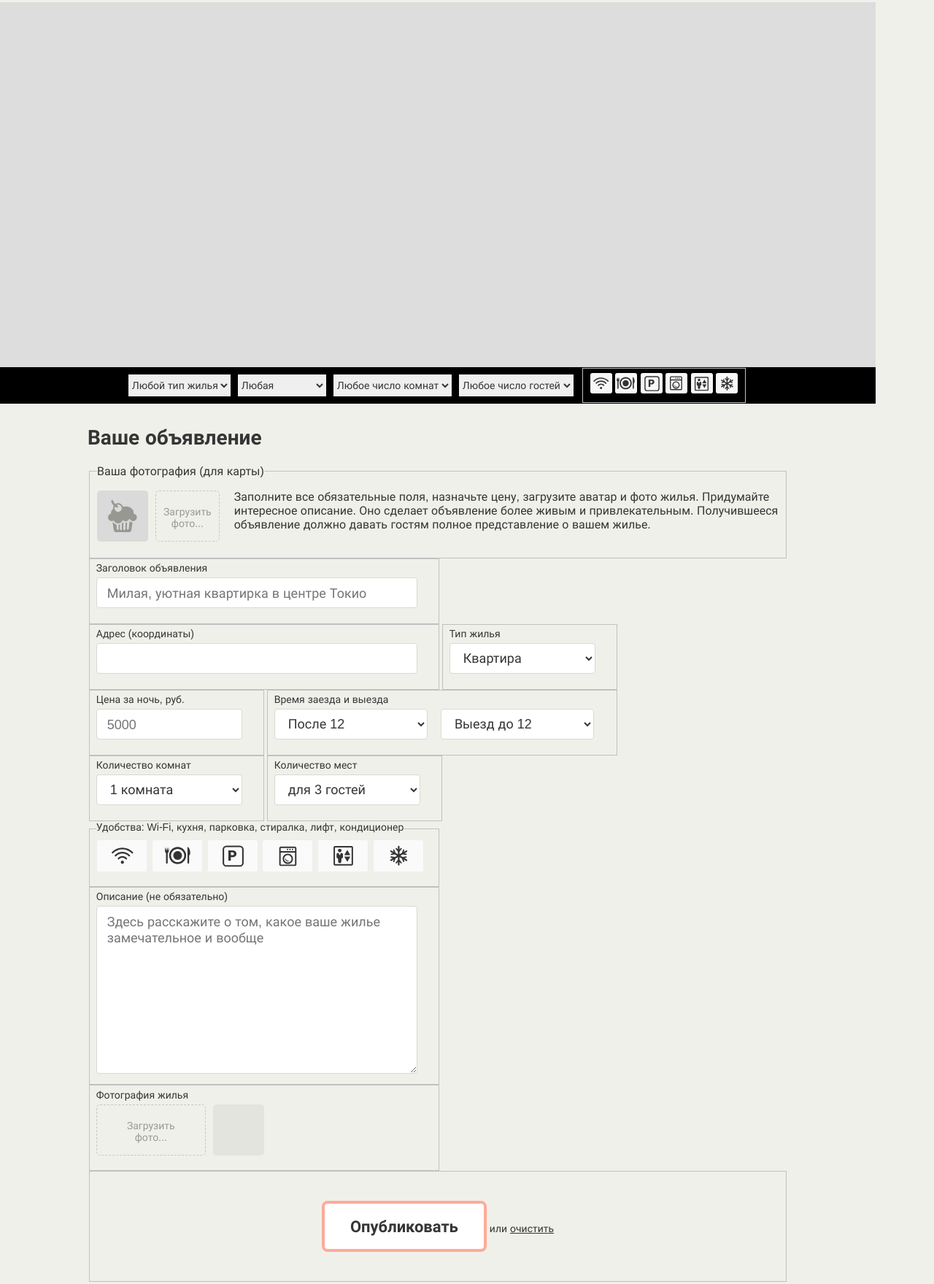
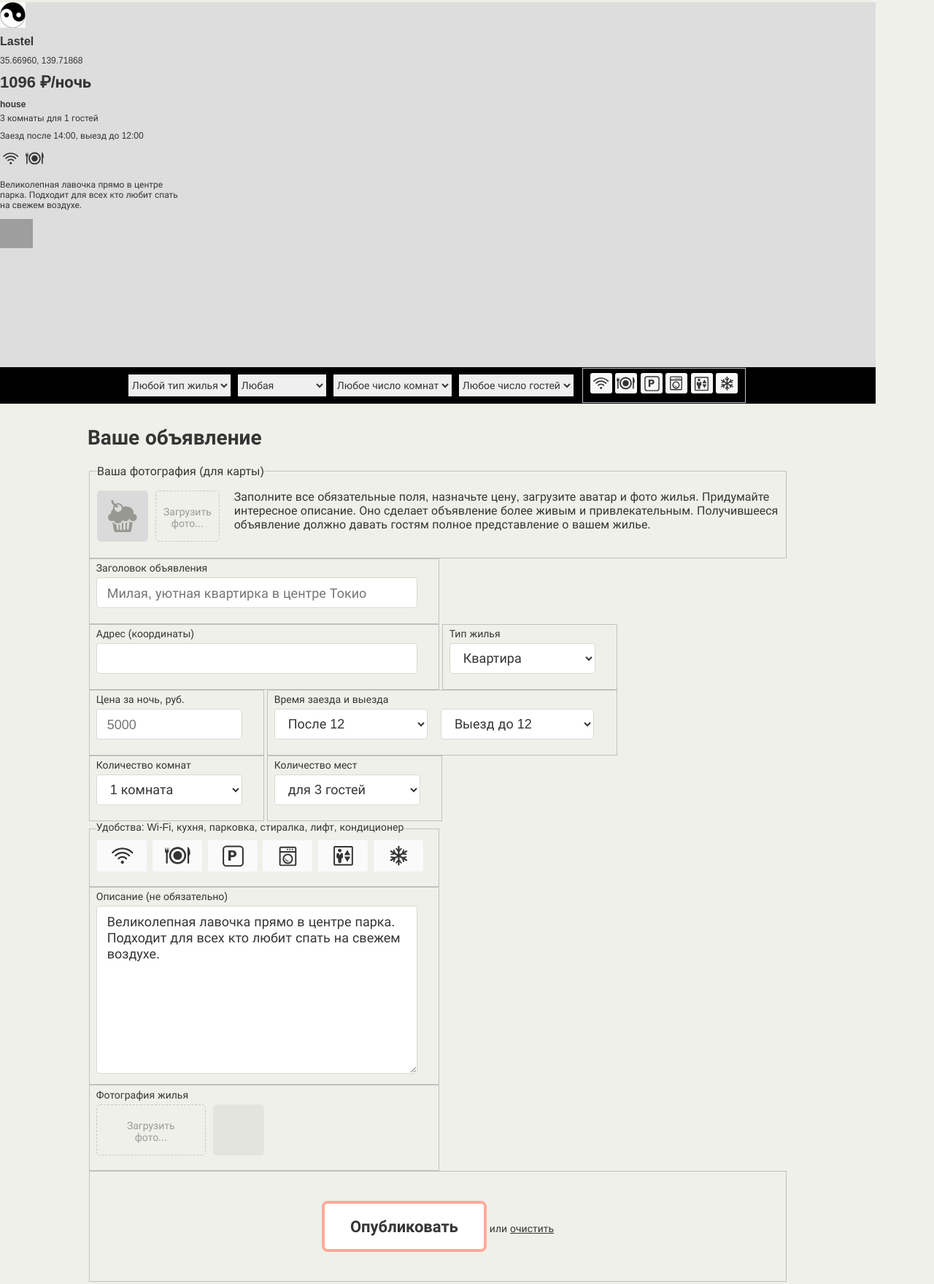
Before and after one commit to Grey201/1551555-keksobooking-24, a website with bundled scripts: page index.html in a window 1280 px wide. Shown: the part 92-1851 px from the top of the page at 73% size. Built offline with nearby package versions, Linux system fonts and the light colour scheme; grey boxes are pictures that could not be loaded.

Commit message:
выполнил задание 7.10 ч1

```diff
--- a/index.html
+++ b/index.html
@@ -105,7 +105,7 @@
         </fieldset>
         <fieldset class="ad-form__element">
           <label class="ad-form__label" for="price">Цена за ночь, руб.</label>
-          <input id="price" name="price" type="number" placeholder="5000">
+          <input id="price" name="price" type="text" placeholder="5000">
         </fieldset>
         <fieldset class="ad-form__element ad-form__element--time">
           <label class="ad-form__label" for="timein">Время заезда и выезда</label>
@@ -123,7 +123,7 @@
         <fieldset class="ad-form__element">
           <label class="ad-form__label" for="room_number">Количество комнат</label>
           <select id="room_number" name="rooms">
-            <option value="1" selected>1 комната</option>
+            <option value="1">1 комната</option>
             <option value="2">2 комнаты</option>
             <option value="3">3 комнаты</option>
             <option value="100">100 комнат</option>
--- /dev/null
+++ b/js/card.js
@@ -0,0 +1,54 @@
+import {createAds} from './data.js';
+
+const mapAd = document.querySelector('#map-canvas');
+const descriptionAd = document.querySelector('#description');
+const cardTemplate = document
+  .querySelector('#card')
+  .content.querySelector('.popup');
+const similarAds = createAds();
+
+similarAds.forEach((ad) => {
+  const adElement = cardTemplate.cloneNode(true);
+  adElement.querySelector('.popup__title').textContent = ad.offer.title;
+  adElement.querySelector('.popup__text--address').textContent =
+    ad.offer.address;
+  adElement.querySelector(
+    '.popup__text--price',
+  ).textContent = `${ad.offer.price} ₽/ночь`;
+  descriptionAd.value = adElement.querySelector(
+    '.popup__description',
+  ).textContent = ad.offer.description;
+  adElement.querySelector('.popup__type').textContent = ad.offer.type;
+  adElement.querySelector(
+    '.popup__text--capacity',
+  ).textContent = `${ad.offer.rooms} комнаты для ${ad.offer.guests} гостей`;
+  adElement.querySelector(
+    '.popup__text--time',
+  ).textContent = `Заезд после ${ad.offer.checkin}, выезд до ${ad.offer.checkout}`;
+  const featureContainer = adElement.querySelector('.popup__features');
+  const featureList = featureContainer.querySelectorAll('.popup__feature');
+  const features = ad.offer.features;
+  const photos = ad.offer.photos;
+  const collectImg = adElement.querySelector('.popup__photos');
+  const img = collectImg.querySelector('img');
+
+  const modifiers = features.map((feature) => `popup__feature--${  feature}`);
+
+  featureList.forEach((featureListItems) => {
+    const modifier = featureListItems.classList[1];
+
+    if (!modifiers.includes(modifier)) {
+      featureListItems.remove();
+    }
+  });
+
+  photos.forEach((photo) => {
+    const imgBlock = img.cloneNode(true);
+    imgBlock.src = photo;
+    collectImg.appendChild(imgBlock);
+  });
+
+  collectImg.removeChild(img);
+  adElement.querySelector('.popup__avatar').src = ad.author.avatar;
+  mapAd.appendChild(adElement);
+});
--- a/js/directory.js
+++ b/js/data.js
@@ -1,6 +1,8 @@
+import {getRandomIntenger, getRandomArray, getRandomPositiveFloat} from './utils.js';
+
 const TITLE = [
   'У оленя',
-  'В госях у Красной Шапочки',
+  'В гостях у Красной Шапочки',
   'Дом трех поросят',
   'E-flat',
   'Васюкинские зори',
@@ -50,6 +52,44 @@ const LOCATIONLATPRECISION = 5;
 const LOCATIONLNGMIN = 139.7;
 const LOCATIONLNGMAX = 139.8;
 const LOCATIONLNGPRECISION = 5;
-const AD_COUNT = 10;
+const AD_COUNT = 1;
 
-export { TITLE, TYPE, CHECKIN, CHECKOUT, FEATURES, DESCRIPTION, PHOTOS, MINPRICE, MAXPRICE, MINNUMBEROFROOMS, MAXNUMBEROFROOMS, MINNUMBEROFGUESTS, MAXNUMBEROFGUESTS, LOCATIONLATMIN, LOCATIONLATMAX, LOCATIONLATPRECISION, LOCATIONLNGMIN, LOCATIONLNGMAX, LOCATIONLNGPRECISION, AD_COUNT};
+const getRandomArrayElement = (elements) =>
+  elements[getRandomIntenger(0, elements.length - 1)];
+
+const createAd = () => {
+  const lat = getRandomPositiveFloat(
+    LOCATIONLATMIN,
+    LOCATIONLATMAX,
+    LOCATIONLATPRECISION,
+  );
+  const lng = getRandomPositiveFloat(
+    LOCATIONLNGMIN,
+    LOCATIONLNGMAX,
+    LOCATIONLNGPRECISION);
+
+  return {
+    author: {
+      avatar: `img/avatars/user0${getRandomIntenger(1, 10)}.png`,
+    },
+    offer: {
+      title: getRandomArrayElement(TITLE),
+      address: `${(lat)}, ${(lng)}`,
+      price: getRandomIntenger(MINPRICE, MAXPRICE),
+      type: getRandomArrayElement(TYPE),
+      rooms: getRandomIntenger(MINNUMBEROFROOMS, MAXNUMBEROFROOMS),
+      guests: getRandomIntenger(MINNUMBEROFGUESTS, MAXNUMBEROFGUESTS),
+      checkin: getRandomArrayElement(CHECKIN),
+      checkout: getRandomArrayElement(CHECKOUT),
+      features: getRandomArray(FEATURES),
+      description: getRandomArrayElement(DESCRIPTION),
+      photos: getRandomArray(PHOTOS),
+    },
+    location: {
+      lat,
+      lng,
+    },
+  };
+};
+const createAds =()=> Array.from({ length: AD_COUNT }, createAd);
+export {createAds};
--- a/js/main.js
+++ b/js/main.js
@@ -1,44 +1,2 @@
-import {getRandomIntenger, getRandomArray, getRandomPositiveFloat} from './utils.js';
-
-import { TITLE, TYPE, CHECKIN, CHECKOUT, FEATURES, DESCRIPTION, PHOTOS, MINPRICE, MAXPRICE, MINNUMBEROFROOMS, MAXNUMBEROFROOMS, MINNUMBEROFGUESTS, MAXNUMBEROFGUESTS, LOCATIONLATMIN, LOCATIONLATMAX, LOCATIONLATPRECISION, LOCATIONLNGMIN, LOCATIONLNGMAX, LOCATIONLNGPRECISION, AD_COUNT} from './directory.js';
-// console.log(getRandomIntenger);
-// console.log(MAXPRICE);
-
-const getRandomArrayElement = (elements) =>
-  elements[getRandomIntenger(0, elements.length - 1)];
-
-const createAd = () => {
-  const lat = getRandomPositiveFloat(
-    LOCATIONLATMIN,
-    LOCATIONLATMAX,
-    LOCATIONLATPRECISION,
-  );
-  const lng = getRandomPositiveFloat(
-    LOCATIONLNGMIN,
-    LOCATIONLNGMAX,
-    LOCATIONLNGPRECISION);
-
-  return {
-    author: {
-      avatar: `img/avatars/user0${getRandomIntenger(1, 10)}.png`,
-    },
-    offer: {
-      title: getRandomArrayElement(TITLE),
-      adress: `${(lat)}, ${(lng)}`,
-      price: getRandomIntenger(MINPRICE, MAXPRICE),
-      type: getRandomArrayElement(TYPE),
-      rooms: getRandomIntenger(MINNUMBEROFROOMS, MAXNUMBEROFROOMS),
-      guests: getRandomIntenger(MINNUMBEROFGUESTS, MAXNUMBEROFGUESTS),
-      checkin: getRandomArrayElement(CHECKIN),
-      checkout: getRandomArrayElement(CHECKOUT),
-      features: getRandomArray(FEATURES),
-      description: getRandomArrayElement(DESCRIPTION),
-      photos: getRandomArray(PHOTOS),
-    },
-    location: {
-      lat,
-      lng,
-    },
-  };
-};
-const similaAd = Array.from({ length: AD_COUNT }, createAd);
+import './data.js';
+import './card.js';
```
